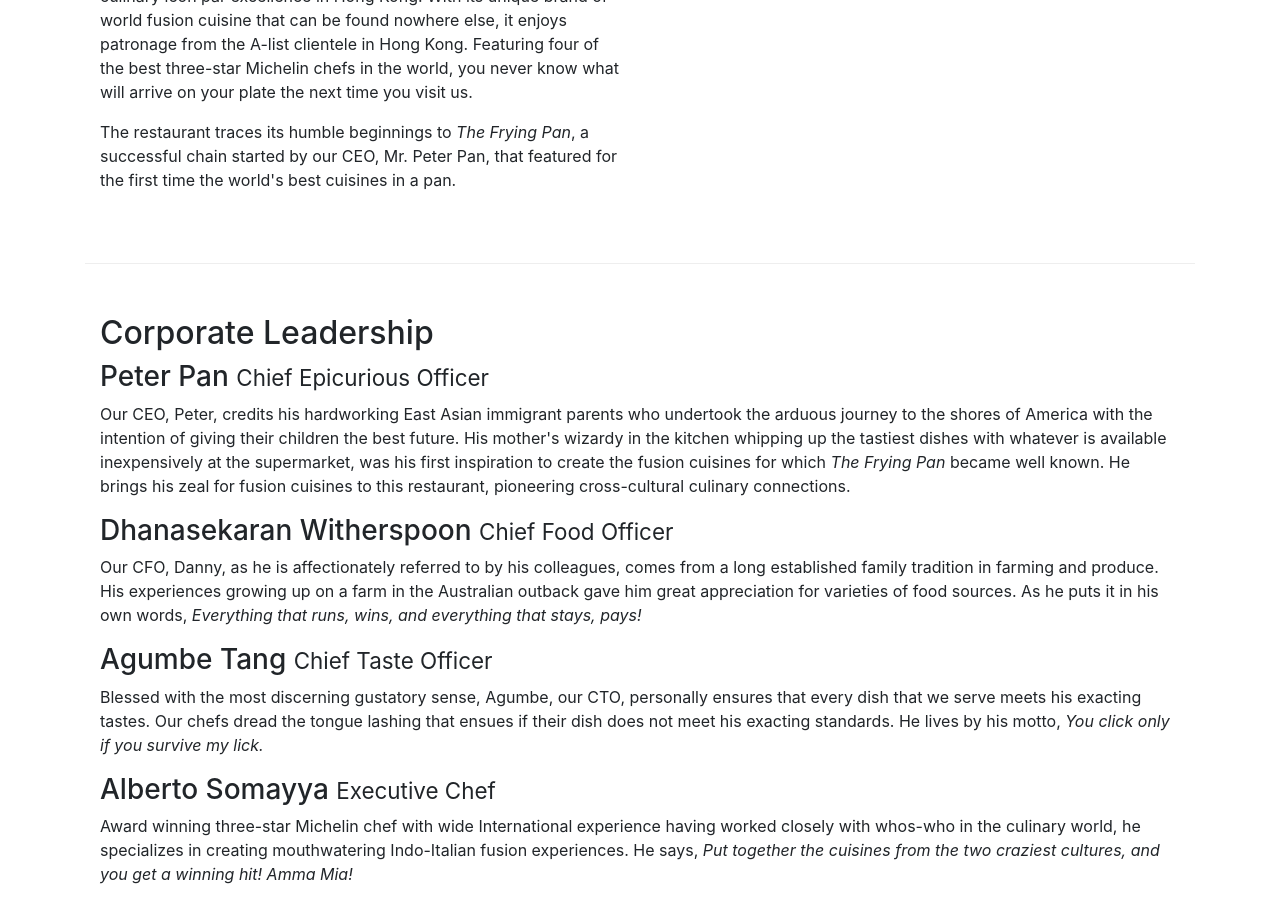
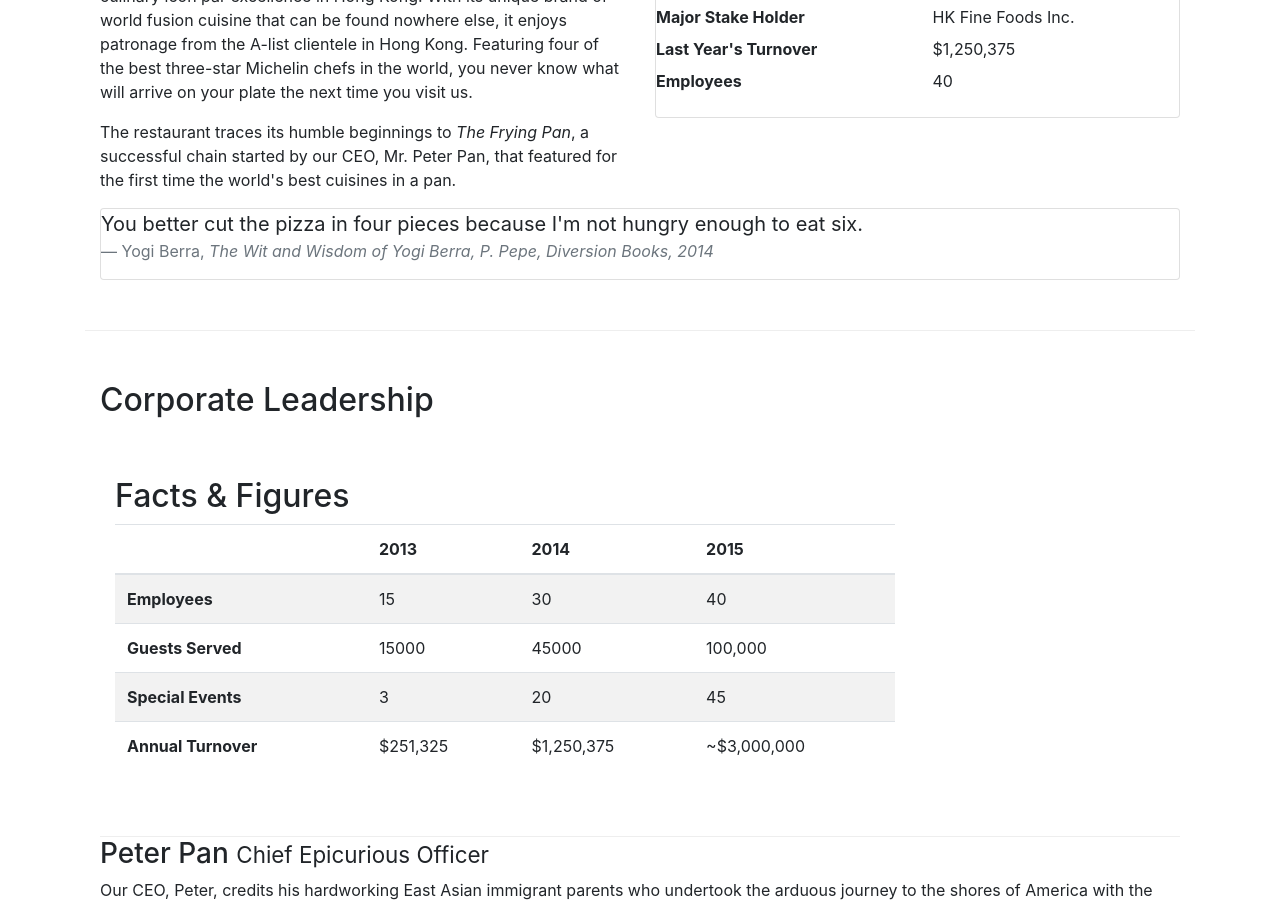
Before and after one commit to Joselopez9/bootstrap4, a website: page aboutus.html in a window 1280 px wide. Shown: the part 577-1483 px from the top of the page. Drawn offline with nearby package versions, Linux system fonts and the light colour scheme.

Commit message:
Tables and Cards

```diff
--- a/aboutus.html
+++ b/aboutus.html
@@ -76,13 +76,93 @@
                 <p>The restaurant traces its humble beginnings to <em>The Frying Pan</em>, a successful chain started by our CEO, Mr. Peter Pan, that featured for the first time the world's best cuisines in a pan.</p>
             </div>
             <hr>
-            <div>
+            <!--Add a card to the second div in the first content row as follows-->
+            <div class="col-12 col-sm-6">
+                <div class="card">
+                    <h3 class="card-header bg-primary text-white">Facts At a Glance</h3>
+                    <div class="card-block">
+                        <dl class="row">
+                            <dt class="col-6">Started</dt>
+                            <dd class="col-6">3 Feb. 2013</dd>
+                            <dt class="col-6">Major Stake Holder</dt>
+                            <dd class="col-6">HK Fine Foods Inc.</dd>
+                            <dt class="col-6">Last Year's Turnover</dt>
+                            <dd class="col-6">$1,250,375</dd>
+                            <dt class="col-6">Employees</dt>
+                            <dd class="col-6">40</dd>
+                       </dl>
+                    </div>
+                </div>
             </div>
-        </div>
+            <!--add a Bootstrap card and include a quotation in the card using the blockquote typography style:-->
+            <div class="col-12">
+                <div class="card card-block bg-faded">
+                <!--<blockquote> tag to create a block quote in the card.-->
+                    <blockquote class="blockquote">
+                        <p class="mb-0">You better cut the pizza in four pieces because
+                            I'm not hungry enough to eat six.</p>
+                        <!--We use a <footer> inside the block quote to specify the attribution of the quote to its origin-->
+                        <footer class="blockquote-footer">Yogi Berra,
+                          <cite title="Source Title">The Wit and Wisdom of Yogi Berra,
+                            P. Pepe, Diversion Books, 2014</cite>
+                        </footer>
+                    </blockquote>
+                </div>
+            </div>
+        </div> <!--END FIRST ROW CONTENT-->
 
         <div class="row row-content">
             <div class="col-sm col-md flex-first">
                 <h2>Corporate Leadership</h2>
+                <!--adding a row and columns to the page-->
+                <div class="row row-content">
+                    <div class="col-12 col-sm-9">
+                        <h2>Facts &amp; Figures</h2>
+                        <!--Inside the first column of this row, insert the table as follows:...
+                        -Note the use of table-responsive class to create a responsive table-->
+                        <div class="table-responsive">
+                        <!--The table-striped and thead-inverse classes for styling the table-->
+                        <table class="table table-striped">
+                        <thead class="thead-inverse">
+                            <tr>
+                                <th>&nbsp;</th>
+                                <th>2013</th>
+                                <th>2014</th>
+                                <th>2015</th>
+                            </tr>
+                        </thead>
+                        <tbody>
+                            <tr>
+                                <th>Employees</th>
+                                <td>15</td>
+                                <td>30</td>
+                                <td>40</td>
+                            </tr>
+                            <tr>
+                                <th>Guests Served</th>
+                                <td>15000</td>
+                                <td>45000</td>
+                                <td>100,000</td>
+                            </tr>
+                            <tr>
+                                <th>Special Events</th>
+                                <td>3</td>
+                                <td>20</td>
+                                <td>45</td>
+                            </tr>
+                            <tr>
+                                <th>Annual Turnover</th>
+                                <td>$251,325</td>
+                                <td>$1,250,375</td>
+                                <td>~$3,000,000</td>
+                            </tr>
+                        </tbody>
+                        </table>
+                    </div>
+                </div>
+                    <div class="col-12 col-sm-3">
+                    </div>
+                </div>
                 <h3>Peter Pan <small>Chief Epicurious Officer</small></h3>
                 <div class="hidden-xs-down">
                     <p>Our CEO, Peter, credits his hardworking East Asian immigrant parents who undertook the arduous journey to the shores of America with the intention of giving their children the best future. His mother's wizardy in the kitchen whipping up the tastiest dishes with whatever is available inexpensively at the supermarket, was his first inspiration to create the fusion cuisines for which <em>The Frying Pan</em> became well known. He brings his zeal for fusion cuisines to this restaurant, pioneering cross-cultural culinary connections.</p>
```
